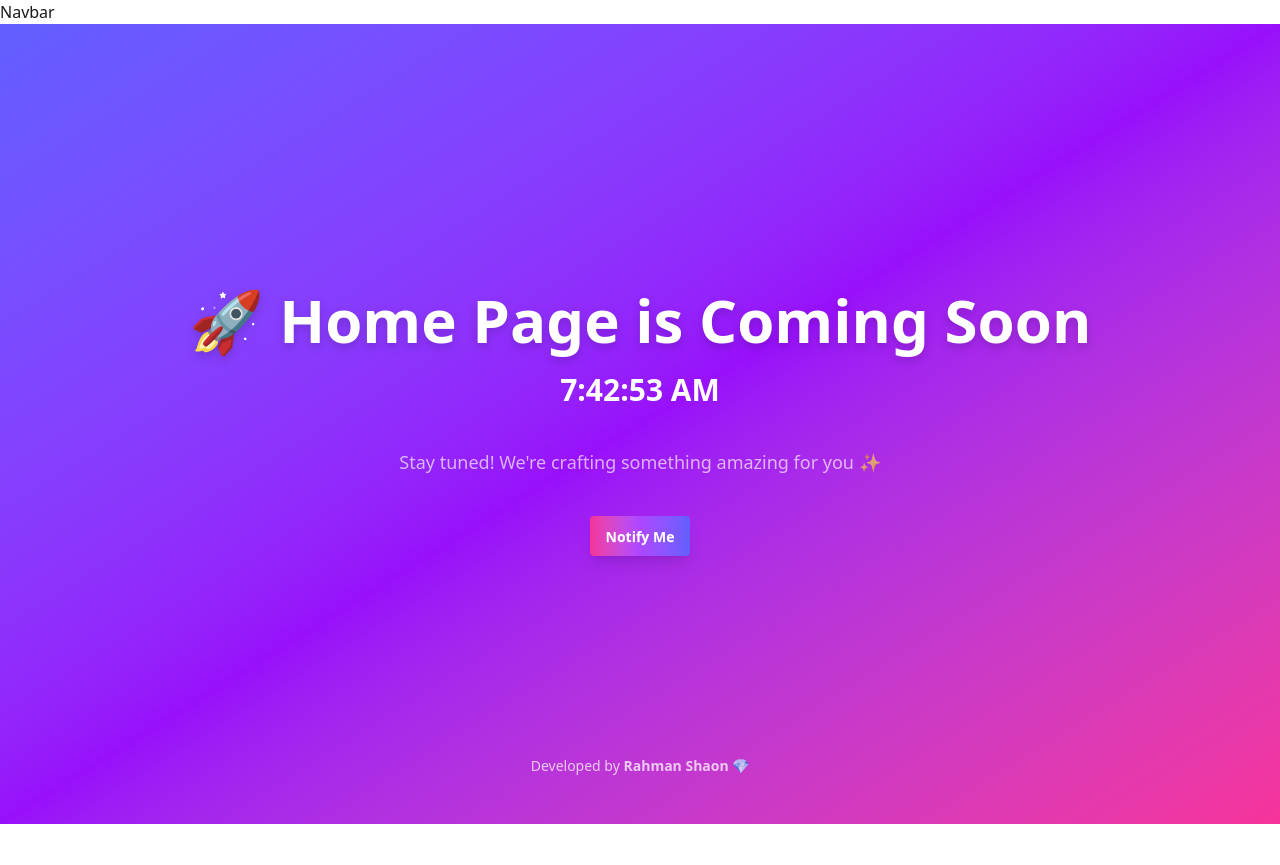
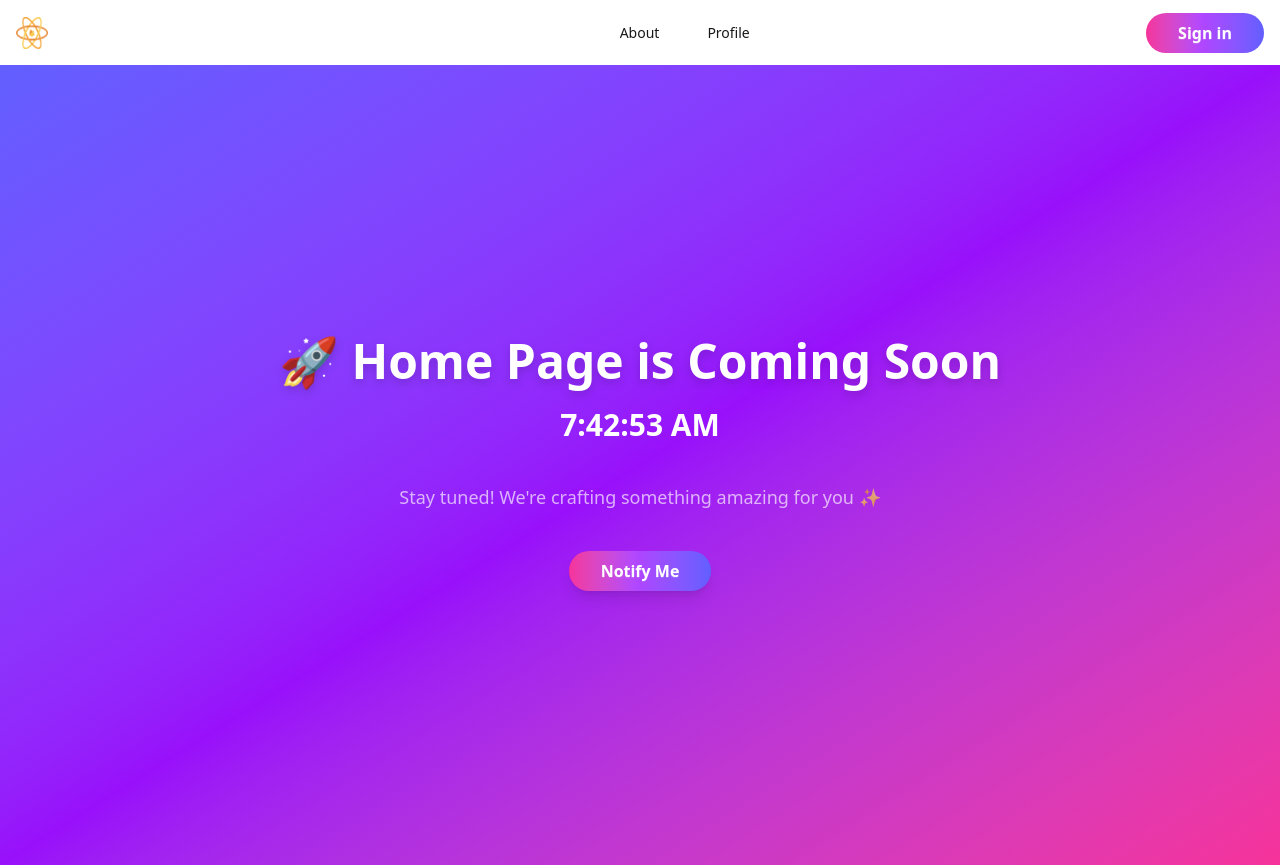
Before and after one commit to rahmanshaon/firebase-fighter, a React (Vite) app: page / in a window 1280 px wide. Before the commit the page ends 824 px from the top, so only its background shows below. Built offline with nearby package versions, Linux system fonts and the light colour scheme.

Commit message:
navbar component added

```diff
--- a/index.html
+++ b/index.html
@@ -1,5 +1,5 @@
 <!doctype html>
-<html data-theme="light" lang="en">
+<html lang="en">
   <head>
     <meta charset="UTF-8" />
     <link rel="icon" type="image/svg+xml" href="/vite.svg" />
--- a/package.json
+++ b/package.json
@@ -13,6 +13,7 @@
     "@tailwindcss/vite": "^4.1.14",
     "react": "^19.1.1",
     "react-dom": "^19.1.1",
+    "react-icons": "^5.5.0",
     "react-router": "^7.9.4",
     "react-toastify": "^11.0.5",
     "tailwindcss": "^4.1.14"
--- /dev/null
+++ b/src/components/NavLinkLists.jsx
@@ -0,0 +1,43 @@
+import React from "react";
+import { NavLink } from "react-router";
+
+const NavLinkLists = () => {
+  const activeLinkStyle = {
+    color: "#ffffff",
+    borderBottom: "2px solid #ffffff",
+    paddingBottom: "4px",
+    borderRadius: 0,
+    fontWeight: 600,
+  };
+
+  return (
+    <>
+      <li className="font-medium">
+        <NavLink
+          to="/"
+          style={({ isActive }) => (isActive ? activeLinkStyle : undefined)}
+        >
+          Home
+        </NavLink>
+      </li>
+      <li className="font-medium">
+        <NavLink
+          to="/about"
+          style={({ isActive }) => (isActive ? activeLinkStyle : undefined)}
+        >
+          About
+        </NavLink>
+      </li>
+      <li className="font-medium">
+        <NavLink
+          to="/profile"
+          style={({ isActive }) => (isActive ? activeLinkStyle : undefined)}
+        >
+          Profile
+        </NavLink>
+      </li>
+    </>
+  );
+};
+
+export default NavLinkLists;
--- a/src/components/Navbar.jsx
+++ b/src/components/Navbar.jsx
@@ -1,11 +1,53 @@
-import React from 'react';
+import React from "react";
+import { HiMenuAlt1 } from "react-icons/hi";
+import NavLinkLists from "./NavLinkLists";
+import { Link } from "react-router";
+import logo from "../assets/logo.png";
 
 const Navbar = () => {
-    return (
-        <div>
-            Navbar
+  return (
+    <div className="shadow-sm">
+      <nav className="navbar container mx-auto px-4">
+        {/* Left Side: Logo */}
+        <div className="navbar-start">
+          {/* Dropdown Menu */}
+          <div className="dropdown">
+            <label tabIndex={0} className="btn btn-ghost lg:hidden">
+              <HiMenuAlt1 className="h-6 w-6" />
+            </label>
+            <ul
+              tabIndex={0}
+              className="menu menu-sm dropdown-content mt-3 z-[1] p-2 shadow bg-base-100 rounded-box w-52 space-y-2"
+            >
+              <NavLinkLists />
+            </ul>
+          </div>
+
+          {/* Logo and Site Name */}
+          <Link to="/" className="flex items-center gap-2 text-xl font-bold">
+            <img src={logo} alt="Logo" className="w-8 h-8" />
+          </Link>
         </div>
-    );
+
+        {/* Center: Large Screen Navigation */}
+        <div className="navbar-center hidden lg:flex">
+          <ul className="menu menu-horizontal px-1 space-x-6">
+            <NavLinkLists />
+          </ul>
+        </div>
+
+        {/* Right Side: Contribute Button */}
+        <div className="navbar-end">
+          <Link
+            to="/signin"
+            className="btn text-white border-none shadow-none bg-gradient-to-r from-pink-500 via-purple-500 to-indigo-500 hover:from-indigo-500 hover:via-purple-500 hover:to-pink-500 transition-all duration-500 ease-in-out rounded-full px-6 sm:px-8 py-2 sm:py-3 text-sm sm:text-base"
+          >
+            Sign in
+          </Link>
+        </div>
+      </nav>
+    </div>
+  );
 };
 
 export default Navbar;
--- a/src/main.jsx
+++ b/src/main.jsx
@@ -8,6 +8,6 @@ import { ToastContainer } from "react-toastify";
 createRoot(document.getElementById("root")).render(
   <StrictMode>
     <RouterProvider router={router} />
-    <ToastContainer />
+    <ToastContainer position="top-left" />
   </StrictMode>
 );
--- a/src/pages/ComingSoon.jsx
+++ b/src/pages/ComingSoon.jsx
@@ -15,8 +15,9 @@ const ComingSoon = ({ pageName = "Page" }) => {
     );
   };
   return (
-    <div className="min-h-screen flex flex-col justify-center items-center bg-gradient-to-br from-indigo-500 via-purple-600 to-pink-500 text-center">
-      <h1 className="text-5xl md:text-6xl font-bold text-white animate-bounce drop-shadow-lg">
+    <div className="bg-gradient-to-br from-indigo-500 via-purple-600 to-pink-500">
+      <div className="container min-h-screen mx-auto flex flex-col justify-center items-center text-center">
+        <h1 className="text-xl md:text-5xl font-bold text-white animate-bounce drop-shadow-lg">
           🚀 {pageName} is Coming Soon
         </h1>
 
@@ -31,14 +32,11 @@ const ComingSoon = ({ pageName = "Page" }) => {
         <div className="mt-10">
           <button
             onClick={handleNotify}
-          className="btn btn-accent bg-gradient-to-r from-pink-500 via-purple-500 to-indigo-500 border-none text-white font-semibold shadow-lg hover:scale-105 transition-transform duration-300"
+            className="btn btn-accent bg-gradient-to-r from-pink-500 via-purple-500 to-indigo-500 border-none text-white font-semibold shadow-lg hover:scale-105 transition-transform duration-300 rounded-full px-6 sm:px-8 py-2 sm:py-3 text-sm sm:text-base"
           >
             Notify Me
           </button>
         </div>
-
-      <div className="absolute bottom-6 text-white text-sm animate-pulse">
-        Developed by <span className="font-bold">Rahman Shaon 💎</span>
       </div>
     </div>
   );
```
Also changed, not shown: src/assets/logo.png (added), 1 other file (tests, documents, lock files or other folders). Lines whose indentation alone changed are shown as unchanged.
